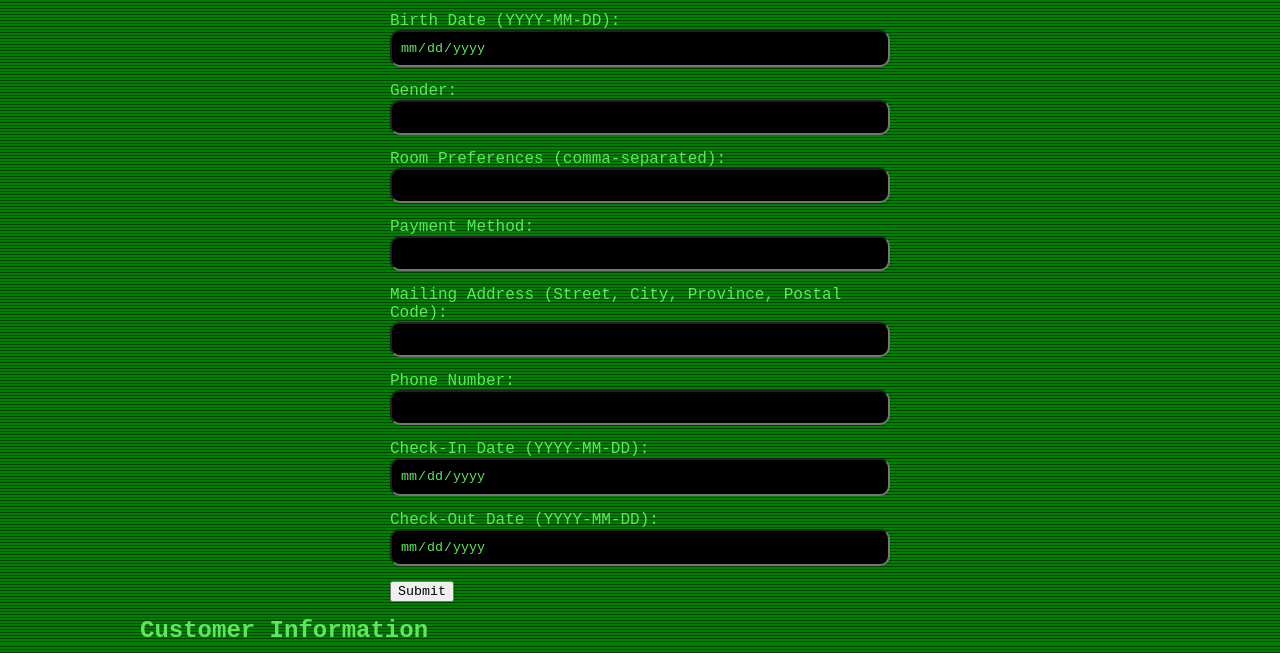
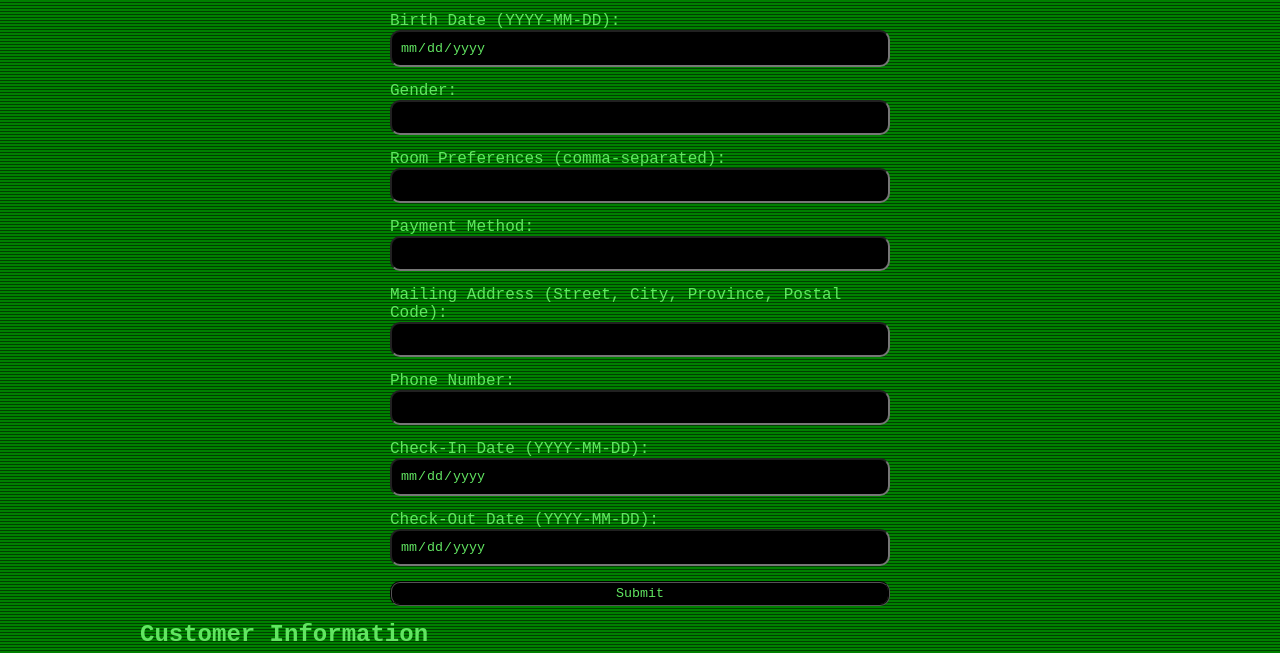
Before and after one commit to 007snoop/QAP-4, a plain HTML site: page QAP Javascript/index.html in a window 1280 px wide. Shown: the part 147-800 px from the top of the page. Drawn offline with Linux system fonts and the light colour scheme.

Commit message:
css updates for prettier ui

```diff
--- a/QAP Javascript/index.html
+++ b/QAP Javascript/index.html
@@ -15,7 +15,6 @@
 		</nav>
 		<main>
 			<div class="customer-entry">
-
 				<h1>Enter Customer Information</h1>
 
 				<form id="customer-form">
@@ -67,9 +66,9 @@
 						<label for="checkOutDate">Check-Out Date (YYYY-MM-DD):</label>
 						<input type="date" id="checkOutDate" required />
 					</div>
-
-					<button class="subButtom" type="submit">Submit</button>
-
+					<div class="subButton">
+						<button type="submit">Submit</button>
+					</div>
 				</form>
 			</div>
 			<h2>Customer Information</h2>
--- a/QAP Javascript/styles.css
+++ b/QAP Javascript/styles.css
@@ -1,5 +1,5 @@
 * {
-    font-family: 'Courier New', Courier, monospace;
+	font-family: "Courier New", Courier, monospace;
 	max-width: 1000px;
 	margin: auto;
 }
@@ -7,13 +7,19 @@
 .customer-entry {
 	padding-top: 15px;
 	padding-bottom: 15px;
-    width: 50%
+	width: 50%;
 }
 
 .scanLines {
-    background: repeating-linear-gradient(transparent, transparent 2px, black 3px, black 3px), green ;
+	background: repeating-linear-gradient(
+			transparent,
+			transparent 2px,
+			black 3px,
+			black 3px
+		),
+		green;
 	background-size: auto 100%;
-    background-position: center center;
+	background-position: center;
 	opacity: 1;
 	color: rgb(97, 229, 97);
 }
@@ -32,3 +38,17 @@
 	box-sizing: border-box;
 	border-radius: 10px;
 }
+
+.subButton button {
+	width: 100%;
+	height: 25px;
+	border-style: groove;
+	border-radius: 10px;
+	background-color: black;
+	color: rgb(97, 229, 97);
+}
+
+.subButton button:hover {
+	background-color: rgba(52, 52, 52, 0.894);
+	cursor: pointer;
+}
```
Lines whose indentation alone changed are shown as unchanged.
